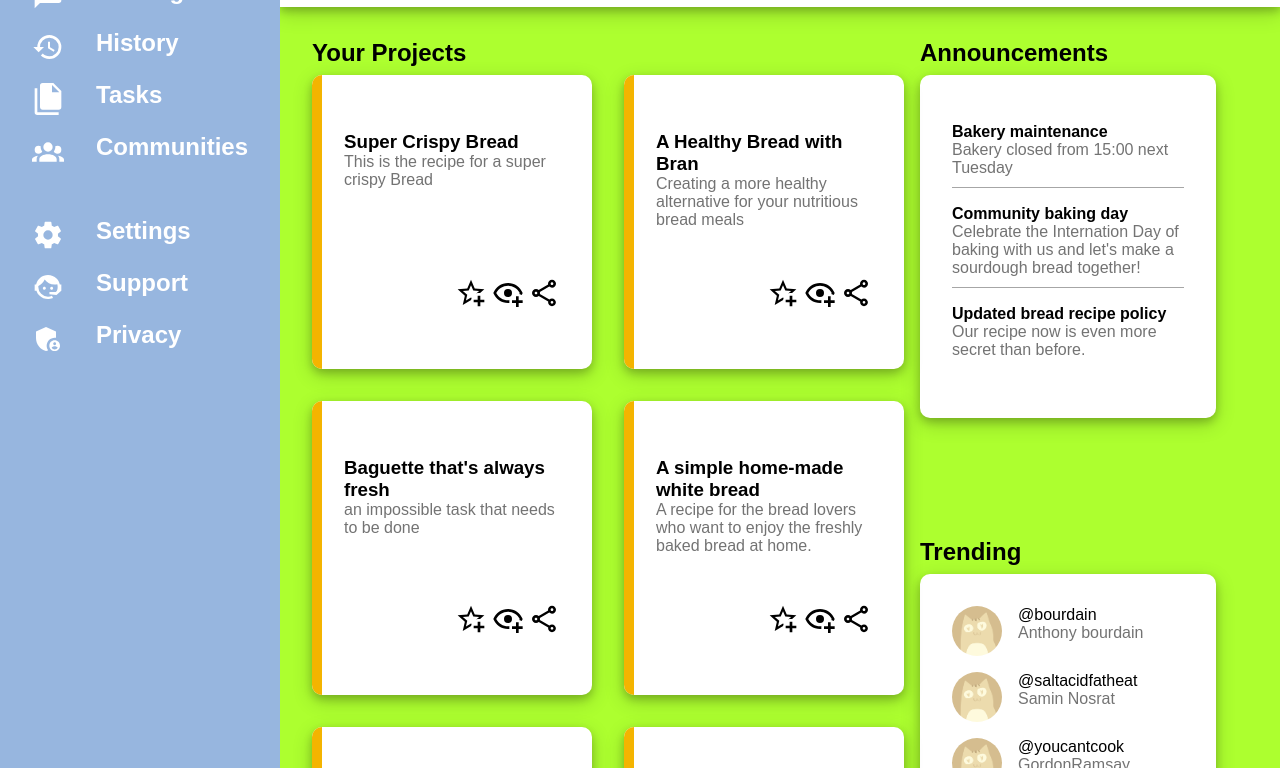
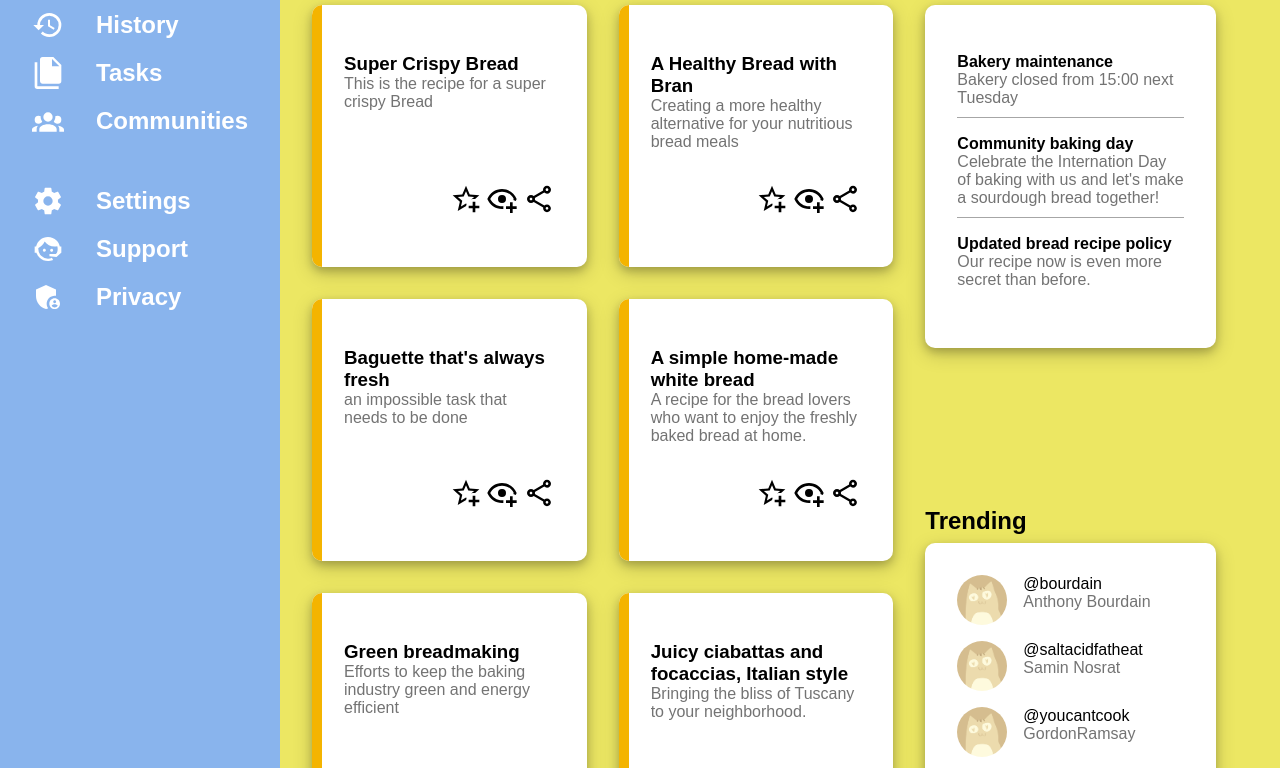
Before and after one commit to adamnnagy/admin-dashboard-odin-project, a plain HTML site: page index.html in a window 1280 px wide. Shown: the part 255-1023 px from the top of the page. Drawn offline with Linux system fonts and the light colour scheme; a web font is replaced by a local one.

Commit message:
Complete styling

```diff
--- a/index.html
+++ b/index.html
@@ -141,9 +141,9 @@
 					<button class="button">Share</button>
 				</div>
 			</header>
-			<main>
+			<main class="main">
 				<div class="projects">
-					<h2>Your Projects</h2>
+					<h2 class="section-title">Your Projects</h2>
 					<div class="projects-container">
 						<div class="project">
 							<div class="project-body">
@@ -311,8 +311,9 @@
 						</div>
 					</div>
 				</div>
+				<div class="info-container">
                     <div class="announcements">
-					<h2>Announcements</h2>
+                        <h2 class="section-title">Announcements</h2>
                         <div class="announcements-container">
                             <div class="announcement">
                                 <h4 class="announcement-title">
@@ -342,7 +343,7 @@
                         </div>
                     </div>
                     <div class="trending">
-					<h2>Trending</h2>
+                        <h2 class="section-title">Trending</h2>
                         <div class="trending-container">
                             <div class="user-container">
                                 <img
@@ -352,7 +353,7 @@
                                 />
                                 <div class="user">
                                     <p class="user-handle">bourdain</p>
-								<p class="user-name">Anthony bourdain</p>
+                                    <p class="user-name">Anthony Bourdain</p>
                                 </div>
                             </div>
                             <div class="user-container">
@@ -390,6 +391,7 @@
                             </div>
                         </div>
                     </div>
+                </div>
 			</main>
 		</div>
 	</body>
--- a/style.css
+++ b/style.css
@@ -1,7 +1,12 @@
 * {
 	margin: 0;
 	padding: 0;
-    font-family: "Funnel Sans", sans-serif;
+	font-family: "Funnel Sans", sans-serif;
+}
+
+body {
+	margin: 0;
+	padding: 0;
 }
 
 /* paddings and margins */
@@ -10,7 +15,7 @@
 	padding: 1rem 4rem 1rem 3rem;
 }
 
-main {
+.main {
 	padding: 2rem 4rem 2rem 2rem;
 }
 
@@ -18,10 +23,11 @@ main {
 	padding: 2rem;
 }
 
+/* layout */
+
 .grid-container {
 	display: grid;
-	grid-template-columns: 1fr 5fr;
-	grid-template-rows: 1fr 4fr;
+	grid-template-columns: 1fr 4fr;
 }
 
 .sidebar {
@@ -33,19 +39,23 @@ main {
 	grid-row: 1 / 2;
 }
 
-main {
+.main {
 	grid-row: 2 / 3;
 	grid-column: 2 / 3;
 	display: grid;
 	grid-template-columns: 2fr 1fr;
-	grid-template-rows: 1fr 1fr;
-	gap: 1rem;
+	gap: 2rem;
 }
 
 .navigation {
 	display: grid;
 	grid-template-columns: 1fr 1fr;
 	grid-template-rows: 1fr 1fr;
+}
+
+/* styling */
+
+.navigation {
 	box-shadow: 0 4px 8px 0 rgba(0, 0, 0, 0.2), 0 6px 20px 0 rgba(0, 0, 0, 0.19);
 	z-index: 1;
 }
@@ -71,21 +81,15 @@ main {
 
 .button {
 	padding: 20px 40px;
-    align-self: center;
+	align-self: center;
 	color: #fff;
 	text-align: center;
 	background-color: #a6a6a6;
 	border-radius: 25px;
 	border: 0px;
-    display: block;
-    /* margin: 0; */
-}
-
-/* .user-info > * { } */
-
-.projects {
-	grid-row: 1 / -1;
-	grid-column: 1 / 2;
+	display: block;
+	font-size: medium;
+	font-weight: 600;
 }
 
 .projects-container {
@@ -103,12 +107,11 @@ main {
 }
 
 .project {
-	/* height: 12rem; */
 	border-radius: 10px;
 	padding: 1rem;
 	display: flex;
 	flex-direction: column;
-    justify-content: space-between;
+	justify-content: space-between;
 	background-color: #fff;
 }
 
@@ -117,7 +120,7 @@ main {
 }
 
 .project > * {
-	margin: 1.5rem 0rem;
+	margin: 1rem 0rem;
 }
 
 .project-summary {
@@ -145,7 +148,7 @@ main {
 }
 
 .dashboard-icon {
-	width: 3rem;
+	width: 2.5rem;
 	filter: invert(100%) sepia(100%) saturate(2%) hue-rotate(331deg)
 		brightness(104%) contrast(101%);
 }
@@ -175,11 +178,11 @@ main {
 /* colors */
 
 .sidebar {
-	background-color: rgb(151, 182, 223);
+	background-color: rgb(137, 180, 237);
 }
 
-main {
-	background-color: greenyellow;
+.main {
+	background-color: rgb(236, 231, 99);
 }
 
 [class^="profile-picture"] {
@@ -272,6 +275,13 @@ main {
 	color: #737373;
 }
 
-h2 {
+.section-title {
 	margin-bottom: 0.5rem;
 }
+
+.info-container {
+	display: flex;
+	flex-direction: column;
+    gap: 1rem;
+	justify-content: space-between;
+}
```
Lines whose indentation alone changed are shown as unchanged.
